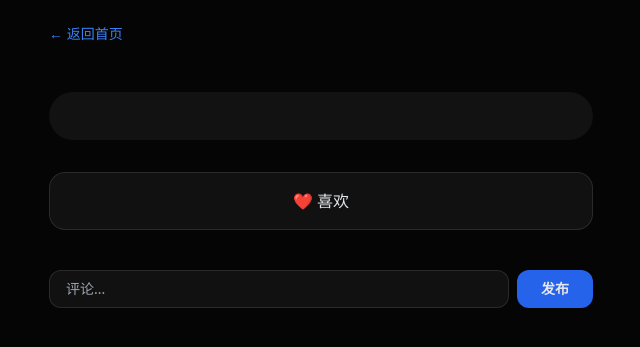
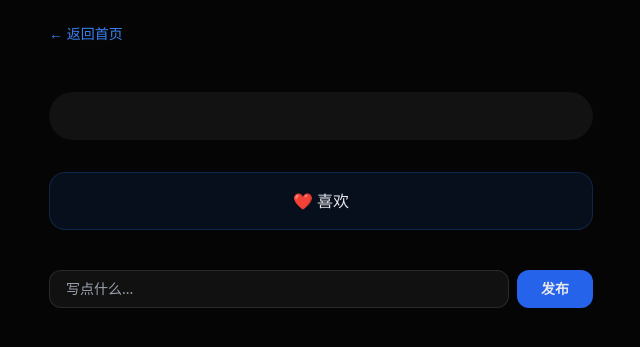
Before and after one commit to Szchiji/tbwy, a Flask app: template templates/detail.html in a window 1280 px wide. Shown: the top 347 px of the page, without its empty margins (319-959 px from the left). Run offline with Flask 3, Linux system fonts and the light colour scheme; the template is opened without the code that fills it, so the values that code supplies are empty; parts of the project's set-up code (start-up, migrations or seed data) failed here and were passed over; some libraries are stand-ins or nearby versions.

Commit message:
更新 detail.html

```diff
--- a/templates/detail.html
+++ b/templates/detail.html
@@ -17,30 +17,22 @@
             {% endfor %}
         </div>
         <div class="bg-white/5 p-6 rounded-3xl mb-8 text-[15px] leading-relaxed whitespace-pre-wrap">{{ post.text }}</div>
-        <button onclick="like()" class="w-full bg-white/5 py-4 rounded-2xl text-center mb-10 border border-white/10">
+        <button onclick="like()" class="w-full bg-blue-600/10 py-4 rounded-2xl text-center mb-10 border border-blue-500/20 active:bg-blue-600/30">
             <span id="lk-txt">❤️ {{ post.likes }} 喜欢</span>
         </button>
-        <div class="space-y-6">
+        <div class="space-y-4">
             <div class="flex gap-2">
-                <input id="cm-in" type="text" placeholder="评论..." class="flex-1 bg-white/5 border border-white/10 rounded-xl px-4 py-2 text-sm outline-none">
+                <input id="cm-in" type="text" placeholder="写点什么..." class="flex-1 bg-white/5 border border-white/10 rounded-xl px-4 py-2 text-sm outline-none">
                 <button onclick="sendCm()" class="bg-blue-600 px-6 py-2 rounded-xl text-sm font-bold">发布</button>
             </div>
             {% for c in comments %}
-            <div class="bg-white/5 p-4 rounded-xl border border-white/5">
-                <p class="text-sm text-gray-300">{{ c.content }}</p>
-                <p class="text-[10px] text-gray-600 mt-2">{{ c.date }}</p>
-            </div>
+            <div class="bg-white/5 p-4 rounded-xl border border-white/5"><p class="text-sm text-gray-300">{{ c.content }}</p><p class="text-[10px] text-gray-600 mt-2">{{ c.date }}</p></div>
             {% endfor %}
         </div>
     </div>
     <script>
-        function like(){ fetch('/api/like/{{post.id}}',{method:'POST'}).then(()=>{
-            let s = document.getElementById('lk-txt'); s.innerText = '❤️ ' + (parseInt(s.innerText.split(' ')[1])+1) + ' 喜欢';
-        });}
-        function sendCm(){
-            let v = document.getElementById('cm-in').value; if(!v) return;
-            fetch('/api/comment/{{post.id}}',{method:'POST',headers:{'Content-Type':'application/json'},body:JSON.stringify({content:v})}).then(()=>location.reload());
-        }
+        function like(){ fetch('/api/like/{{post.id}}',{method:'POST'}).then(()=>{ let s = document.getElementById('lk-txt'); s.innerText = '❤️ ' + (parseInt(s.innerText.split(' ')[1])+1) + ' 喜欢'; });}
+        function sendCm(){ let v = document.getElementById('cm-in').value; if(!v) return; fetch('/api/comment/{{post.id}}',{method:'POST',headers:{'Content-Type':'application/json'},body:JSON.stringify({content:v})}).then(()=>location.reload()); }
     </script>
 </body>
 </html>
```
